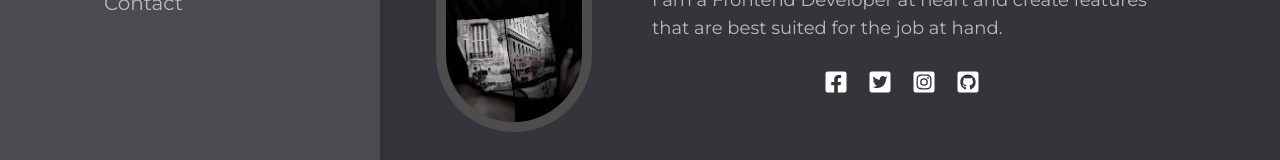
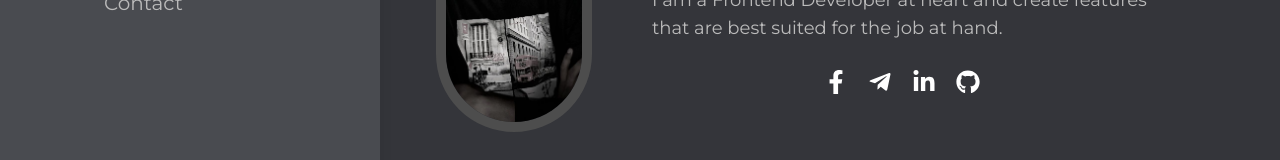
Before and after one commit to ryanreynold21/MyPortfolio, a React (Vite) app: page / in a window 1280 px wide. Shown: the part 430-590 px from the top of the page. Built offline with nearby package versions, Linux system fonts and the light colour scheme.

Commit message:
updateLinkedIn

```diff
--- a/src/pages/Home.jsx
+++ b/src/pages/Home.jsx
@@ -1,10 +1,19 @@
-import React, { useEffect, useState } from 'react'
-import RootLayout from '../layout/RootLayout'
-import akw from '../images/akw.jpg'
-import AOS from 'aos'
+import React, { useEffect, useState } from "react";
+import RootLayout from "../layout/RootLayout";
+import akw from "../images/akw.jpg";
+import AOS from "aos";
 import "aos/dist/aos.css";
-import {FaFacebookSquare,FaTwitterSquare,FaInstagramSquare,FaGithubSquare} from 'react-icons/fa'
-import { motion } from 'framer-motion'
+import {
+  FaFacebookSquare,
+  FaTwitterSquare,
+  FaInstagramSquare,
+  FaGithubSquare,
+  FaLinkedinIn,
+  FaTelegramPlane,
+  FaFacebookF,
+  FaGithub,
+} from "react-icons/fa";
+import { motion } from "framer-motion";
 
 const Home = () => {
   useEffect(() => {
@@ -14,21 +23,59 @@ const Home = () => {
     <>
       <RootLayout>
         <section className="hero min-h-screen">
-        <div className=""  data-aos="fade-right" data-aos-duration="1000">
+          <div className="" data-aos="fade-right" data-aos-duration="1000">
             <div className=" hero-content flex-col xl:flex-row gap-10 pt-4 lg:pt-10 lg:pr-32">
               {/* photo */}
               <div className="ml-10 mr-10 lg:ml-10 lg:mr-5">
-              <img className='w-[250px] lg:w-[300px] h-[250px] lg:h-[300px] object-cover border-[10px] border-[#4D4D4D] rounded-full' src={akw} alt="" />
+                <img
+                  className="w-[250px] lg:w-[300px] h-[250px] lg:h-[300px] object-cover border-[10px] border-[#4D4D4D] rounded-full"
+                  src={akw}
+                  alt=""
+                />
               </div>
               {/* content */}
               <div class=" mt-5 flex flex-col items-center gap-5 cursor-none">
-              <h1 className=' text-white text-[40px] lg:text-[50px] font-[700]'>Aung Kyaw Win</h1>
-              <p className=' text-[#BBBBBB] w-[350px] lg:w-[500px] text-md lg:text-lg text-center lg:text-start'>I am a Frontend Developer at heart and create features that are best suited for the job at hand.</p>
+                <h1 className=" text-white text-[40px] lg:text-[50px] font-[700]">
+                  Aung Kyaw Win
+                </h1>
+                <p className=" text-[#BBBBBB] w-[350px] lg:w-[500px] text-md lg:text-lg text-center lg:text-start">
+                  I am a Frontend Developer at heart and create features that
+                  are best suited for the job at hand.
+                </p>
                 <div className=" flex text-white text-2xl mt-2 gap-5">
-                <span className=''> <a target='_blink' href="https://www.facebook.com/profile.php?id=100026937290228"> <FaFacebookSquare /> </a> </span>
-                <span className=''> <FaTwitterSquare /> </span>
-                <span className=''> <a target='_blink' href="https://www.instagram.com/aungkyawwin106/"> <FaInstagramSquare /> </a> </span>
-                <span className=''> <a target='_blink' href="https://github.com/ryanreynold21"> <FaGithubSquare /> </a> </span>
+                  <span className="">
+                    {" "}
+                    <a
+                      target="_blink"
+                      href="https://www.facebook.com/profile.php?id=100026937290228"
+                    >
+                      {" "}
+                      <FaFacebookF />{" "}
+                    </a>{" "}
+                  </span>
+                  <span className="">
+                    <a href="https://t.me/aungKyaw_win" target="_blink">
+                      {" "}
+                      <FaTelegramPlane />{" "}
+                    </a>
+                  </span>
+                  <span className="">
+                    {" "}
+                    <a
+                      target="_blink"
+                      href="https://www.linkedin.com/in/aung-kyaw-win-473388287?utm_source=share&utm_campaign=share_via&utm_content=profile&utm_medium=android_app"
+                    >
+                      {" "}
+                      <FaLinkedinIn />
+                    </a>{" "}
+                  </span>
+                  <span className="">
+                    {" "}
+                    <a target="_blink" href="https://github.com/ryanreynold21">
+                      {" "}
+                      <FaGithub />{" "}
+                    </a>{" "}
+                  </span>
                 </div>
               </div>
             </div>
@@ -36,7 +83,7 @@ const Home = () => {
         </section>
       </RootLayout>
     </>
-  )
-}
+  );
+};
 
-export default Home
+export default Home;
```
Lines whose indentation alone changed are shown as unchanged.
